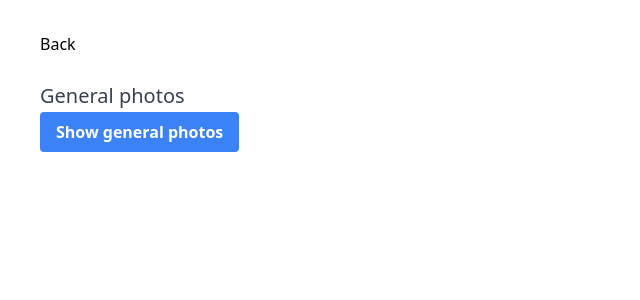
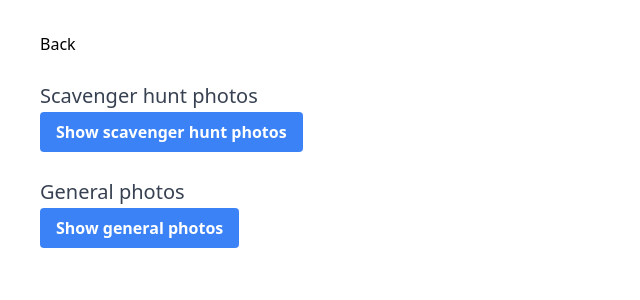
Before and after one commit to patrickm4/scavengerHunt, a Nuxt app: page /galleries in a window 1280 px wide. Shown: the top 300 px of the page, without its empty margins (0-640 px from the left). Built offline with nearby package versions, Linux system fonts and the light colour scheme.

Commit message:
staging fix: remove thai ceremony code, uncomment wedding code

```diff
--- a/pages/galleries.vue
+++ b/pages/galleries.vue
@@ -2,12 +2,12 @@
   <div div class="px-10 mt-8">
     <Alert :show="alert.isShowing" :message="alert.message" :type="alert.type"/>
     <div @click="$router.go(-1)">Back</div>
-    <!-- <div class="mt-5"> -->
-      <!-- <p class="mt-6 text-xl leading-8 text-gray-700">
+    <div class="mt-5">
+      <p class="mt-6 text-xl leading-8 text-gray-700">
         Scavenger hunt photos
-      </p> -->
-      <!-- <button class="bg-blue-500 hover:bg-blue-700 text-white font-bold py-2 px-4 rounded" @click="isShowingCompletedTasks = !isShowingCompletedTasks">
-        Show scavenger hunt photos
+      </p>
+      <button class="bg-blue-500 hover:bg-blue-700 text-white font-bold py-2 px-4 rounded" @click="isShowingCompletedTasks = !isShowingCompletedTasks">
+        {{ isShowingCompletedTasks ? 'Hide' : 'Show'}} scavenger hunt photos
       </button><div v-if="!completedTasks && isShowingCompletedTasks">No scavenger hunt photos uploaded</div>
       <div v-else-if="completedTasks && isShowingCompletedTasks">
         <div v-for="(value, key) in completedTasks">
@@ -17,13 +17,13 @@
           <img :src="`https://dopat-scavenger-hunt.s3.us-west-2.amazonaws.com/${value}`" />
         </div>
       </div>
-    </div> -->
+    </div>
     <div class="mt-5">
       <p class="mt-6 text-xl leading-8 text-gray-700">
         General photos
       </p>
       <button class="bg-blue-500 hover:bg-blue-700 text-white font-bold py-2 px-4 rounded" @click="isShowingGeneralPhotos = !isShowingGeneralPhotos">
-        Show general photos
+        {{ isShowingGeneralPhotos ? 'Hide' : 'Show'}}  general photos
       </button>
       <div v-if="!generalPhotos && isShowingGeneralPhotos">No general photos uploaded</div>
       <div v-else-if="generalPhotos && isShowingGeneralPhotos">
--- a/pages/index.vue
+++ b/pages/index.vue
@@ -27,14 +27,8 @@
       Welcome to Dorothy and Patrick's
     </p>
 
-    <!-- UNCOMMENT AFTER THAI WEDDING -->
-    <!-- <h1 class="mt-2 text-3xl font-bold tracking-tight text-red-300 sm:text-4xl">
+    <h1 class="mt-2 text-3xl font-bold tracking-tight text-red-300 sm:text-4xl">
       Wedding scavenger photo hunt at Sage!
-    </h1>     -->
-
-    <!-- REMOVE AFTER THAI WEDDING -->
-    <h1 class="mt-2 text-3xl font-bold tracking-tight text-red-300 sm:text-4xl">
-      Thai wedding ceremony!
     </h1>
 
     <p  v-if="!doesNeedsName" class="mt-6 text-xl leading-8 text-gray-700">
@@ -53,8 +47,7 @@
     </template>
 
     <template v-else-if="!doesNeedsName && fullName">
-      <!-- UNCOMMENT AFTER THAI WEDDING -->
-      <!-- <p class="mt-6 text-xl leading-8 text-gray-700">
+      <p class="mt-6 text-xl leading-8 text-gray-700">
         Step 1:
       </p>
       <div class="mt-2">
@@ -112,15 +105,10 @@
               @click="selectedTask = 'general'">
               or go ahead and upload any picture!
             </span></div>
-      </div> -->
-
-      <!-- UNCOMMENT AFTER THAI WEDDING -->
-      <!-- <p class="mt-4 text-xl leading-8 text-gray-700">
-        Step 2:
-      </p> -->
+      </div>
 
       <p class="mt-4 text-xl leading-8 text-gray-700">
-        Step 1:
+        Step 2:
       </p>
 
       <div class="mt-2">
@@ -172,12 +160,8 @@
           </div>
         </div>
 
-        <!-- UNCOMMENT AFTER THAI WEDDING -->
-        <!-- <p class="mt-8 text-xl leading-8 text-gray-700">
+        <p class="mt-8 text-xl leading-8 text-gray-700">
           Step 3:
-        </p> -->
-        <p class="mt-8 text-xl leading-8 text-gray-700">
-          Step 2:
         </p>
 
         <button
```
